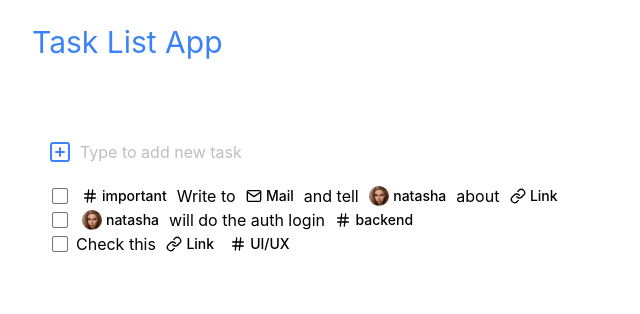
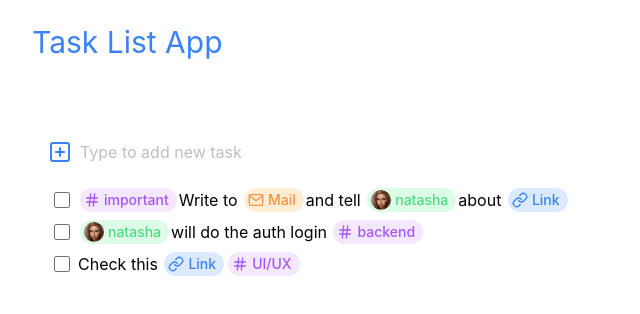
Before and after one commit to hanselbormey/task-list-app, a Next.js app: page / in a window 1280 px wide. Shown: the top 314 px of the page, without its empty margins (0-640 px from the left). Built offline with nearby package versions, Linux system fonts and the light colour scheme.

Commit message:
Update ItemList component

```diff
--- a/components/ListItem.tsx
+++ b/components/ListItem.tsx
@@ -1,13 +1,13 @@
 import cn from 'classnames';
 
 import { Task } from '@/types/task';
-import { getBgColor, getTag, getTextColor } from '../utils';
 import Chip from './Chip';
 import IconTag from './IconTag';
+import { getBgColor, getTag, getTextColor } from '../utils';
 
 const ListItem = ({ item }: { item: Task }) => {
   return (
-    <div className="flex items-center">
+    <div className="flex items-center p-0.5">
       <input type="checkbox" className="rounded-sm mr-2" />
       {item.body.split(' ').map((e, index) => {
         const tag = getTag(e);
@@ -15,7 +15,7 @@
           const textColor = getTextColor(tag);
           const bgColor = getBgColor(tag);
           return (
-            <Chip key={index} classname={cn(bgColor, textColor, 'py-0.5')}>
+            <Chip key={index} className={cn(bgColor, textColor, 'py-0.5')}>
               <IconTag tag={tag} label={e} />
             </Chip>
           );
```
